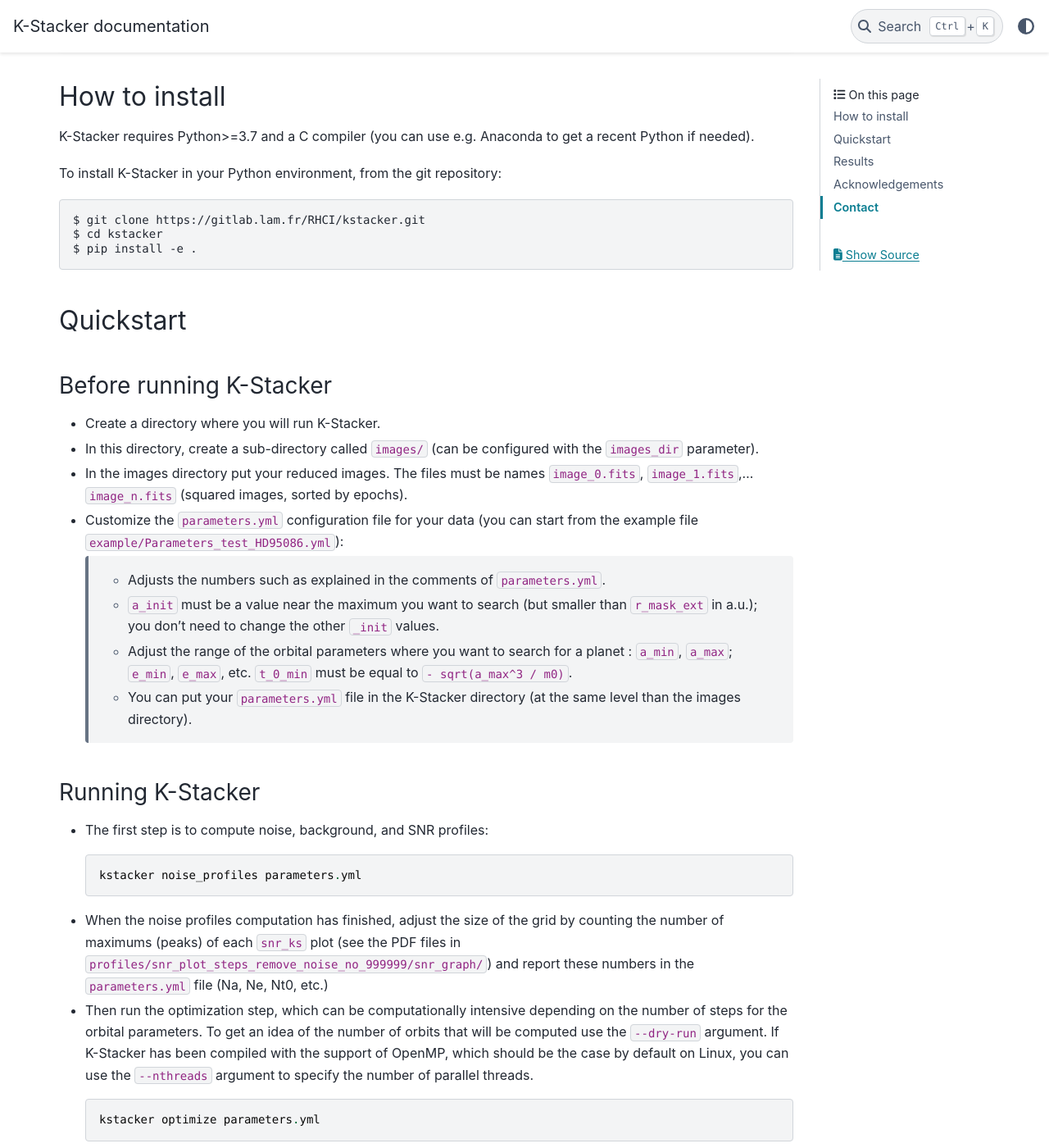
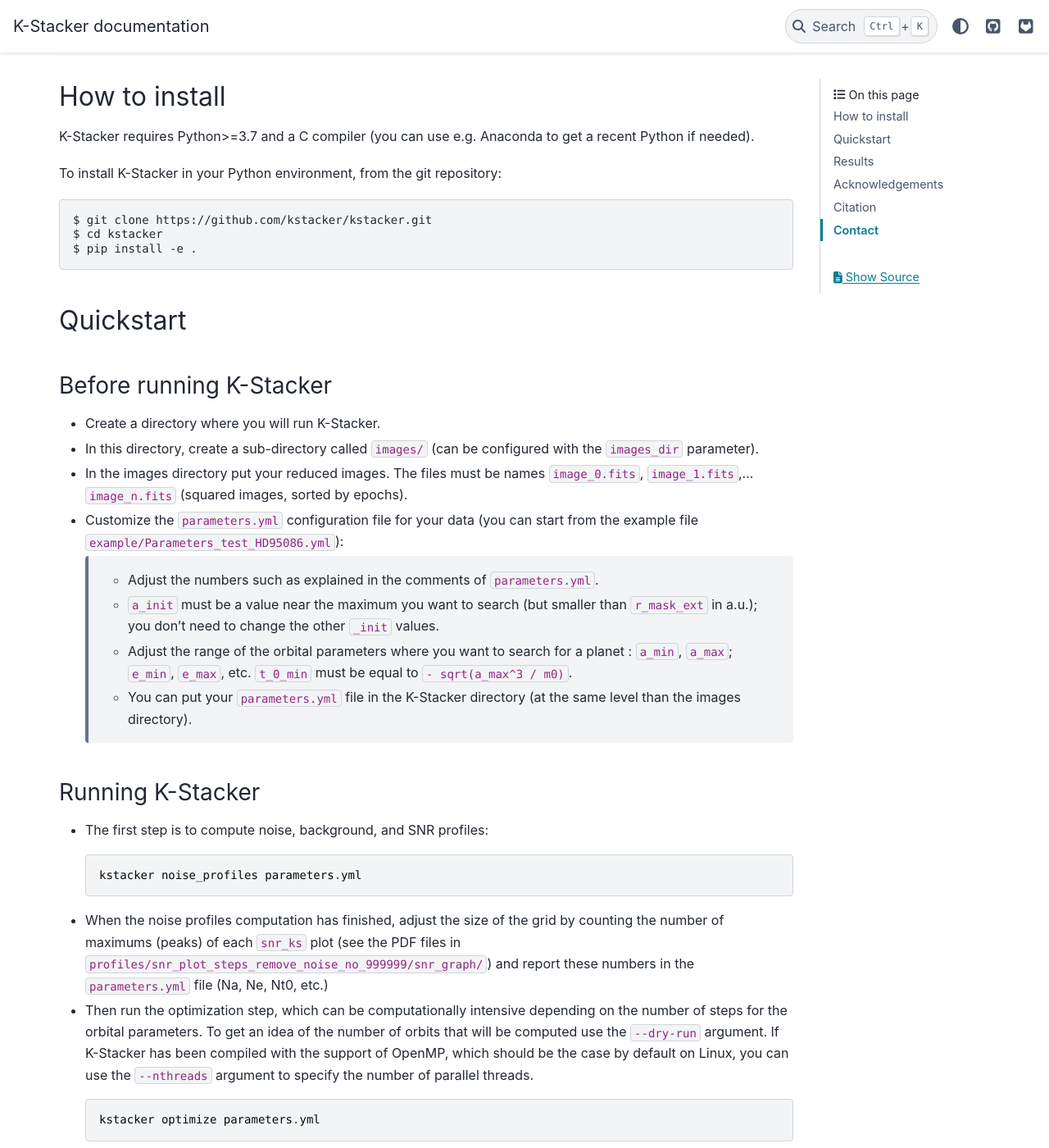
Before and after one commit to kstacker/kstacker, a Sphinx documentation site: the page built from docs/index.rst, in a window 1280 px wide and 1400 px high, scrolled down 204 px. Shown: the whole window at 82% size. Built offline with Sphinx 7.4.7 and the PyData theme 0.15.4, drawn with Linux system fonts in a browser that asks for light colours; the version number could not be read and is left out; some of the changed text lies outside the part shown.

Commit message:
Add links to git repos

```diff
--- a/docs/conf.py
+++ b/docs/conf.py
@@ -67,3 +67,8 @@
 # relative to this directory. They are copied after the builtin static files,
 # so a file named "default.css" will overwrite the builtin "default.css".
 # html_static_path = ['_static']
+
+html_theme_options = {
+    "github_url": "https://github.com/kstacker/kstacker",
+    "gitlab_url": "https://gitlab.lam.fr/RHCI/kstacker",
+}
--- a/docs/index.rst
+++ b/docs/index.rst
@@ -12,7 +12,7 @@
 
 To install |kstacker| in your Python environment, from the git repository::
 
-    $ git clone https://gitlab.lam.fr/RHCI/kstacker.git
+    $ git clone https://github.com/kstacker/kstacker.git
     $ cd kstacker
     $ pip install -e .
 
@@ -34,7 +34,7 @@
 - Customize the ``parameters.yml`` configuration file for your data (you can
   start from the example file ``example/Parameters_test_HD95086.yml``):
 
-    * Adjusts the numbers such as explained in the comments of
+    * Adjust the numbers such as explained in the comments of
       ``parameters.yml``.
 
     * ``a_init`` must be a value near the maximum you want to search (but
@@ -114,12 +114,13 @@
 Students of L3-M2 had also contributed to the initial project:
 Antoine Schneeberger; Marie Devinat; Justin Bec-Canet; Dimitri Estevez
 
----------
+Citation
+--------
 
 If you use this |kstacker| software for your research, please add this sentence
 in the acknowledgements of your paper:
 
-    "This work has make used of the |kstacker| algorithm maintained by CeSAM at
+    "This work made use of the |kstacker| algorithm maintained by CeSAM at
     Laboratoire d'Astrophysique de Marseille"
 
 You also have to cite the three original papers:
```
Also changed, not shown: other parts of docs/index.rst (+1 -1 lines).
